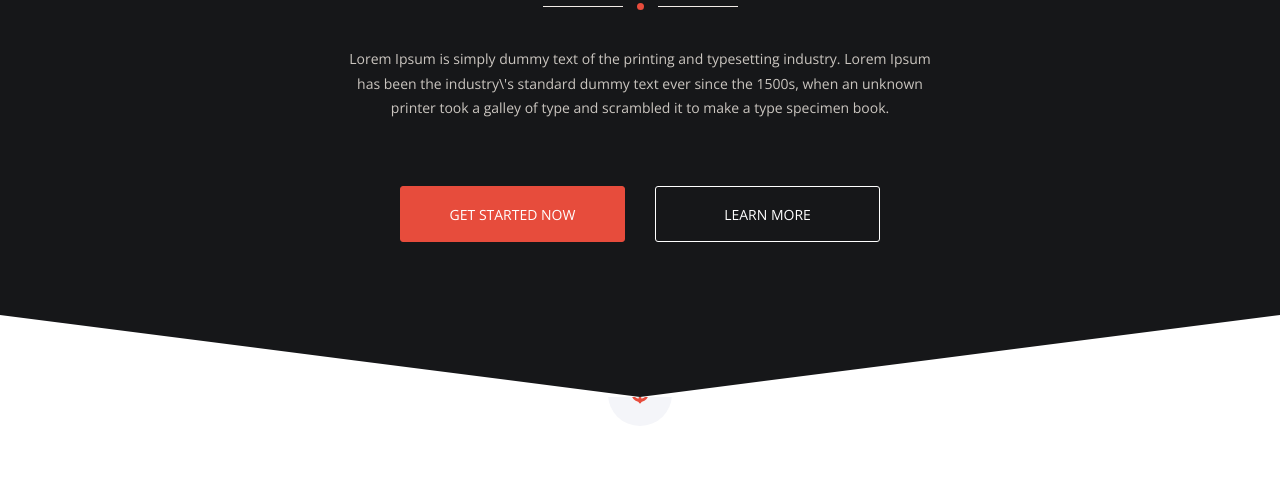
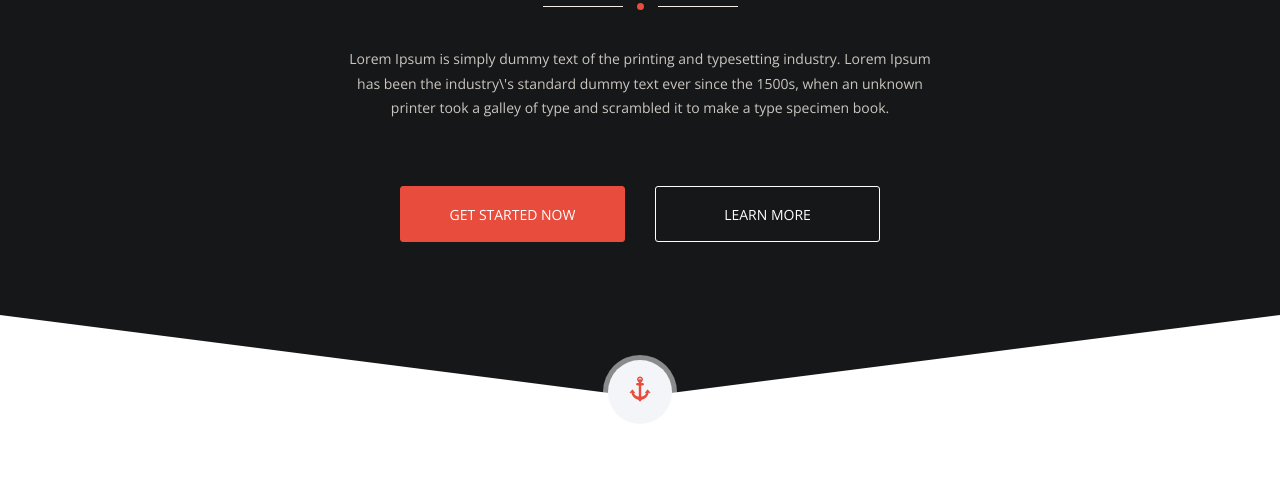
Before and after one commit to val-fom/frontend-trainee_test, a website: page app/index.html in a window 1280 px wide. Shown: the part 403-897 px from the top of the page. Drawn offline with nearby package versions, Linux system fonts and the light colour scheme; files that its build step writes are made by us from their sources.

Commit message:
fix problem with overflow hidden

```diff
--- a/app/index.html
+++ b/app/index.html
@@ -15,6 +15,7 @@
 <body>
 
 	<div class="header__container">
+		<div class="header__outer">
 
 			<div class="header__background"></div>
 			<div class="header__foreground"></div>
@@ -72,16 +73,14 @@
 
 			<div class="header__mask header__mask--left"></div>
 			<div class="header__mask header__mask--right"></div>
+		</div>
 
-		<!-- FIXME: move anchor icon here and fix overflow hidden -->
+		<button class="header__button-anchor">
+			<i class="icon-anchor" aria-hidden="true"></i>
+		</button>
 	</div>
 
 	<section class="section-who">
-		<!-- FIXME: overflow: hidden trouble -->
-		<button class="section-who__button-anchor">
-			<i class="icon-anchor" aria-hidden="true"></i>
-		</button>
-
 		<div class="section-who__item-wrapper">
 			<article class="who-item">
 				<i class="who-item__icon icon-glasses" aria-hidden="true"></i>
@@ -119,12 +118,12 @@
 				</p>
 			</article>
 		</div>
-
 	</section>
 
 	<div class="section-about__container">
 		<section class="section-about">
 			<div class="section-about__wrapper">
+
 				<div class="section-about__item">
 					<img src="./img/monitor.png" alt="Monitor">
 				</div>
@@ -140,6 +139,7 @@
 						</p>
 					</div>
 				</div>
+
 			</div>
 		</section>
 	</div>
--- a/app/sass/_header.scss
+++ b/app/sass/_header.scss
@@ -1,8 +1,28 @@
-// .header {
-// height: ;
-// }
 .header__container {
 	background-color: $color-storm-grey;
+	position: relative;
+}
+
+.header__button-anchor {
+	font-size: 28px;
+	position: absolute;
+	bottom: -27px;
+	right: 50%;
+	margin-right: -32px;
+	z-index: 4;
+	color: #000;
+	width: 64px;
+	height: 64px;
+	background-color: $color-white;
+	border-radius: 50%;
+	box-shadow: 0 0 0 5px rgba(255, 255, 255, 0.5);
+	border: none;
+	i {
+		color: $color-accent;
+	}
+}
+
+.header__outer {
 	overflow: hidden;
 	position: relative;
 	min-height: 600px;
--- a/app/sass/_section-who.scss
+++ b/app/sass/_section-who.scss
@@ -6,25 +6,6 @@
 	text-align: center;
 	padding: 100px 15px 0;
 	overflow: hidden;
-}
-
-.section-who__button-anchor {
-	font-size: 28px;
-	position: absolute;
-	top: -35px;
-	right: 50%;
-	margin-right: -32px;
-	z-index: 4;
-	color: #000;
-	width: 64px;
-	height: 64px;
-	background-color: $color-white;
-	border-radius: 50%;
-	box-shadow: 0 0 0 5px rgba(255, 255, 255, 0.5);
-	border: none;
-	i {
-		color: $color-accent;
-	}
 }
 
 .section-who__item-wrapper {
```
Lines whose indentation alone changed are shown as unchanged.
